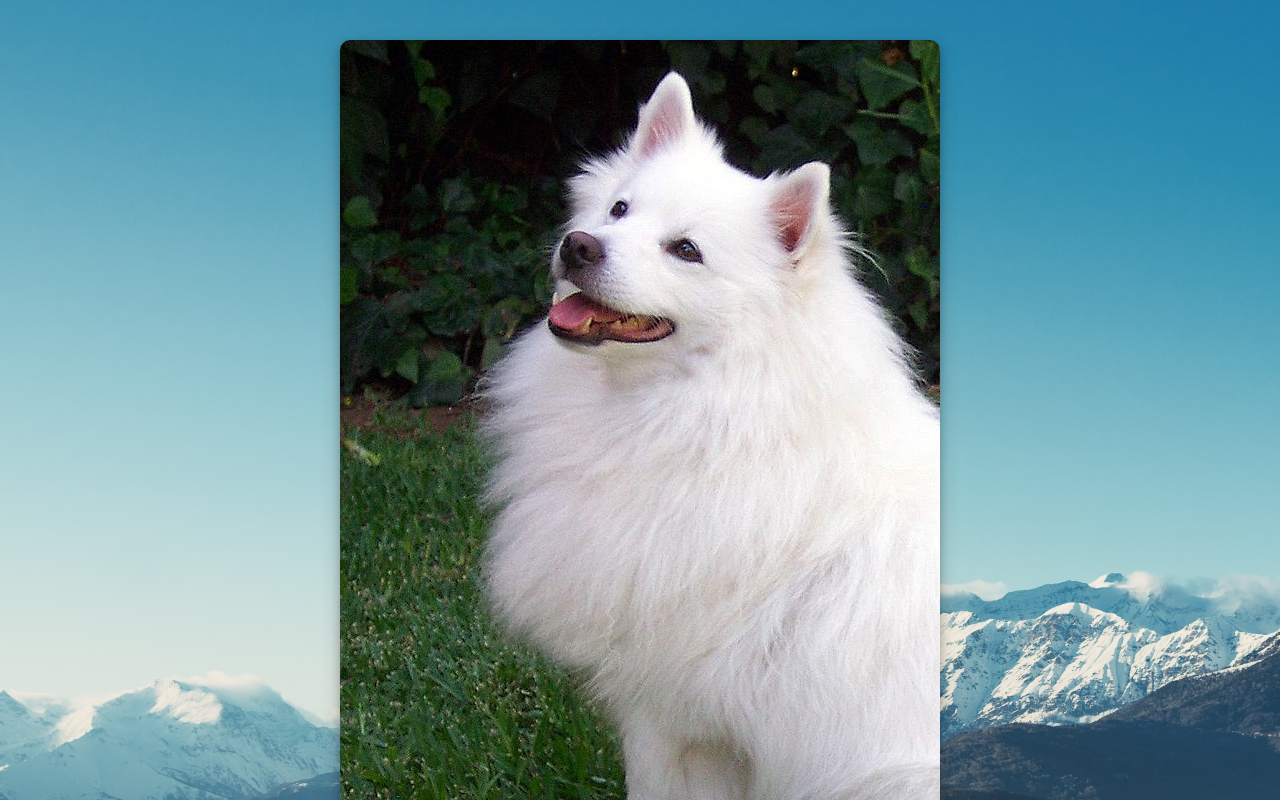
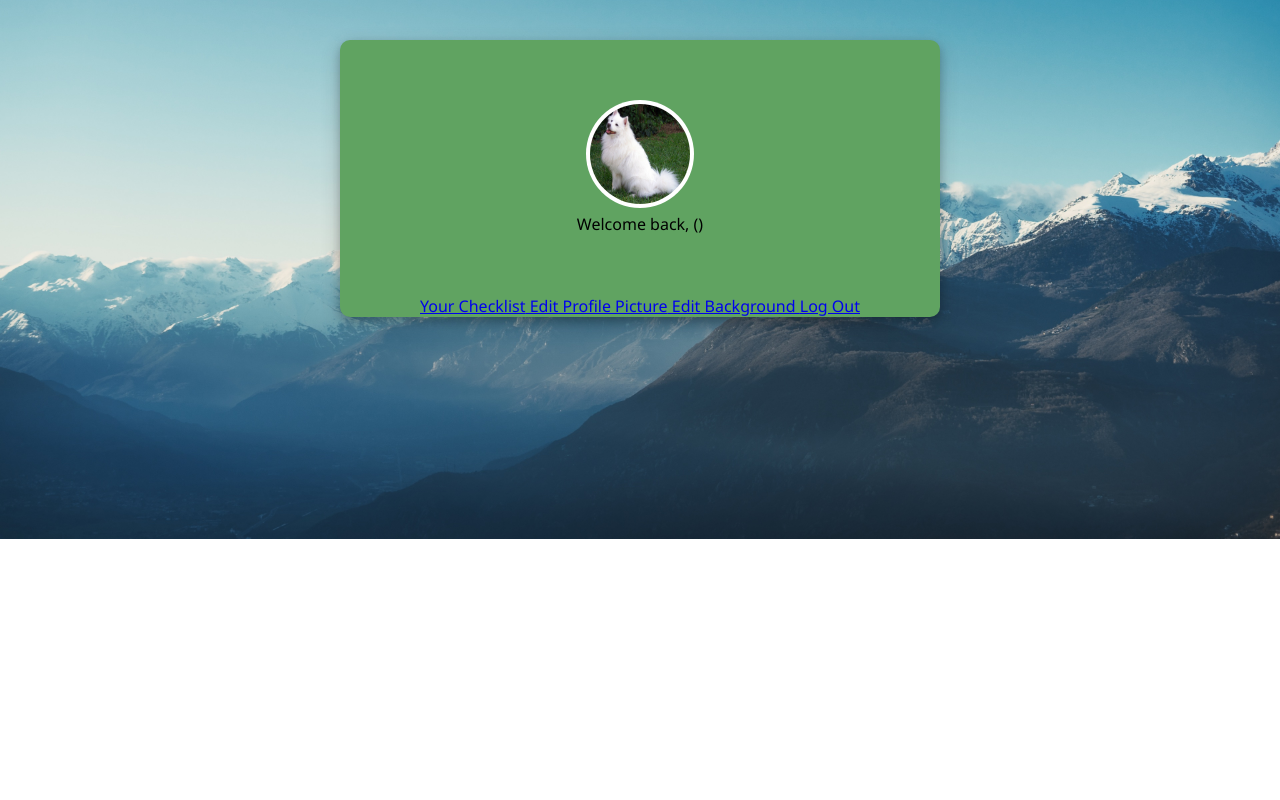
Before and after one commit to Bstuart77/Checklist_418, a React (Create React App) app: page / in a window 1280 px wide. Shown: the top 800 px of the page. Built offline with nearby package versions, Linux system fonts and the light colour scheme.

Commit message:
ProfileHeader, ProfilePicutre and ProfilePicture img css basic implementation

```diff
--- a/src/Profile.css
+++ b/src/Profile.css
@@ -29,3 +29,24 @@ body {
     overflow: hidden;
 
   }
+
+  .ProfileHeader {
+      padding: 60px 40px;
+  }
+
+  .ProfilePicture {
+    display: inline-block;
+    padding: 4px;
+    margin: auto;
+    border-radius: 50%;
+
+    background: white;
+
+  }
+
+  .ProfilePicture img{
+      display: block;
+      border-radius: 50%;
+      width: 100px;
+      height: 100px;
+  }
```
